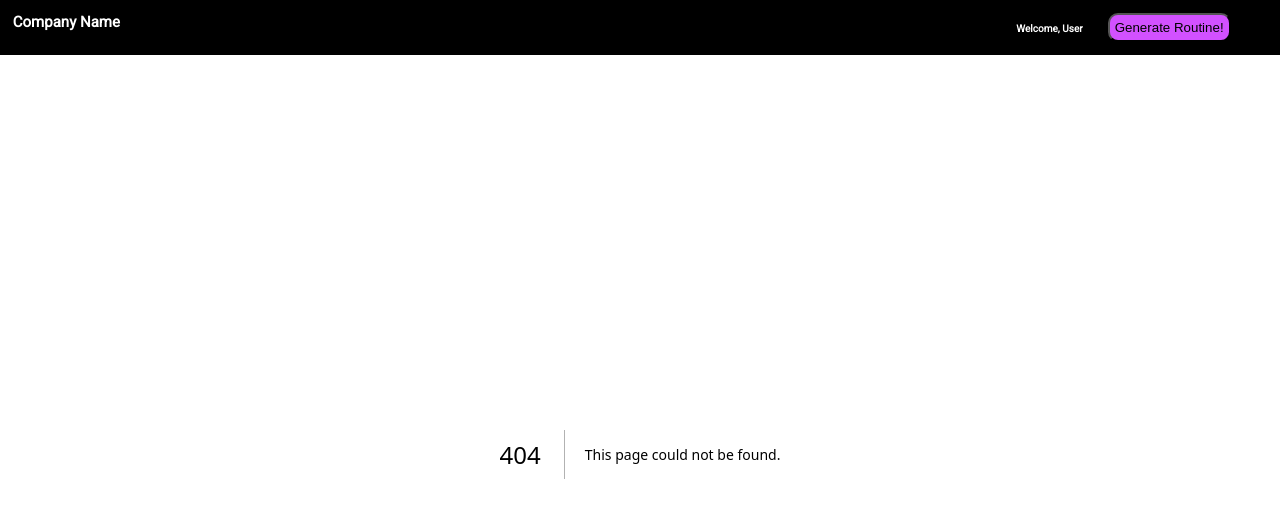
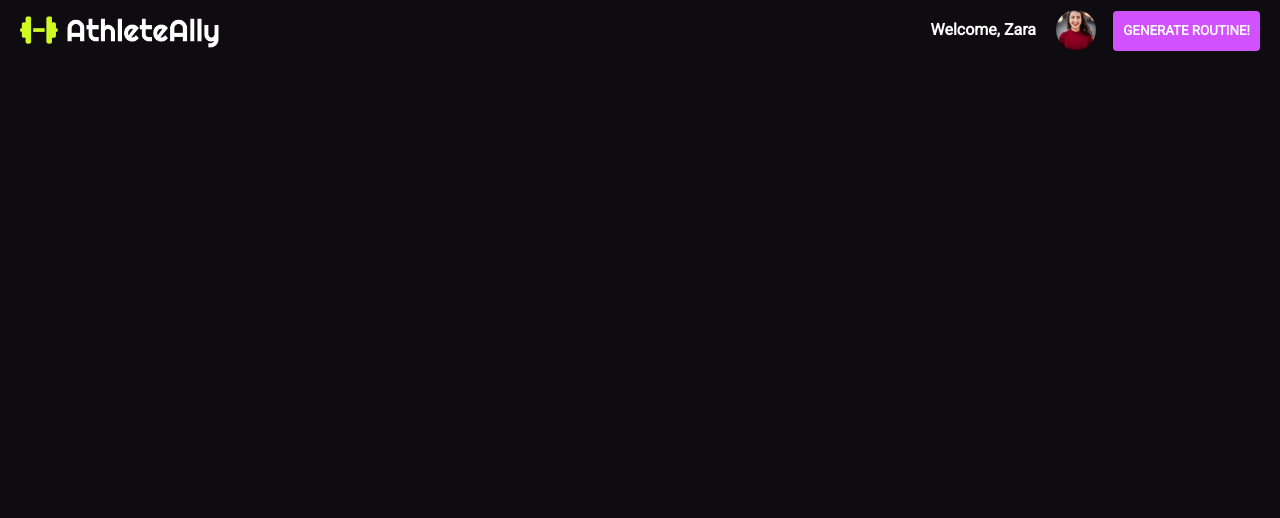
Before and after one commit to jsfuertesdev/HackathonSolana, a Next.js app: page /exercises-gallery in a window 1280 px wide. Before the commit this address had no page. Shown: the top 518 px of the page. Built offline with nearby package versions, Linux system fonts and the light colour scheme.

Commit message:
Fixing header - nav bar

```diff
--- a/src/app/components/navbar/Navbar.jsx
+++ b/src/app/components/navbar/Navbar.jsx
@@ -3,10 +3,13 @@ import './navbar.scss';
 function Navbar() {
   return (
     <div className='navbar'>
-        <h2 className='title'>Company Name</h2>
+        <img className="logo" src="/logo.png" alt="Logo AthleteAlly" />
         <div className='left-side'>
-            <p>Welcome, User</p>
-            <button>Generate Routine!</button>
+          <div className="user-data">
+            <p className='user-name'>Welcome, Zara</p>
+            <img className='user-picture' src="/person.jpg" alt="Image Profile" />
+          </div>
+            <button className='btn'>GENERATE ROUTINE!</button>
         </div>
     </div>
   )
--- a/src/app/components/navbar/navbar.scss
+++ b/src/app/components/navbar/navbar.scss
@@ -1,30 +1,35 @@
 @import '../../globals.scss';
 
 .navbar {
-    display: flex;
-    flex-direction: row;
-    justify-content: space-between;
-    padding: 1%;
-    background-color: black;
-}
+    @include displayFlex(row, space-between, center);
+    height: 6rem;
+    width: 100vw;
+    padding: 0 2rem;
+    font-size: 1.6rem;
 
-.title {
-    color: white;
-    font-weight: bold;
+    .logo {
+        width: 20rem;
     }
 
     .left-side {
         display: flex;
         flex-direction:row;
-    gap: 10%;
-    width: 20%;
         color: white;
         font-weight: 600;
         align-items: baseline;
+
+        .user-data {
+            @include displayFlex(row, center, center, 2rem);
+            width: 20rem;
+            color: white;
+            font-weight: bold;
+
+            .user-picture {
+                width: 4rem;
+                height: 4rem;
+                border-radius: 50%;
+                object-fit: cover
             }
-
-button {
-    background-color: $main-color;
-    padding: 2%;
-    border-radius: 10px;
         }
+    }
+}
--- /dev/null
+++ b/src/app/exercises-gallery/layout.jsx
@@ -0,0 +1,9 @@
+import Navbar from '../components/navbar/Navbar'
+
+function Layout() {
+  return (
+    <Navbar/>
+  )
+}
+
+export default Layout
--- /dev/null
+++ b/src/app/exercises-gallery/page.jsx
@@ -0,0 +1,9 @@
+function page() {
+  return (
+    <div>
+
+    </div>
+  )
+}
+
+export default page
--- a/src/app/globals.scss
+++ b/src/app/globals.scss
@@ -1,6 +1,6 @@
-$main-color: #d251ff;
+$main-color: #cffa22;
 $main-color-variation: #dee7ff;
-$secondary-color: #ce2e4a;
+$secondary-color: #d251ff;
 $background-color: #0e0c10;
 $font-family:  "Roboto", sans-serif;
 $border-radius: 0.4rem;
@@ -35,7 +35,7 @@ body {
   padding: 0 1rem;
   border: none;
   border-radius: $border-radius;
-  background-color: $main-color;
+  background-color: $secondary-color;
   color: white;
   font-family: $font-family;
   font-weight: 600;
@@ -43,7 +43,7 @@ body {
 }
 
 .btn:hover {
-  background-color: $secondary-color;
+  background-color: $main-color;
 }
 
 .btn:active {
--- a/src/app/layout.jsx
+++ b/src/app/layout.jsx
@@ -10,7 +10,6 @@ export default function RootLayout({ children }) {
   return (
     <html lang="en">
       <body className={roboto.className}>
-      <Navbar/>
       {children}
       </body>
     </html>
```
Also changed, not shown: src/app/chains/page.jsx (deleted, +0 -11 lines), public/logo.png (added), public/person.jpg (added). Lines whose indentation alone changed are shown as unchanged.
